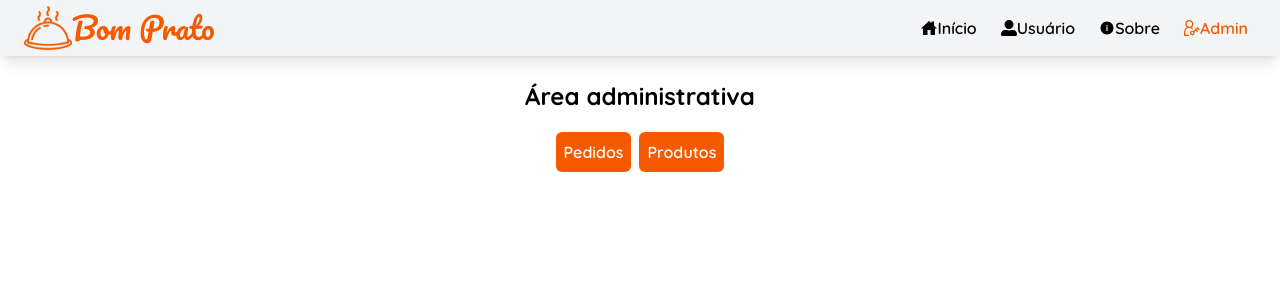
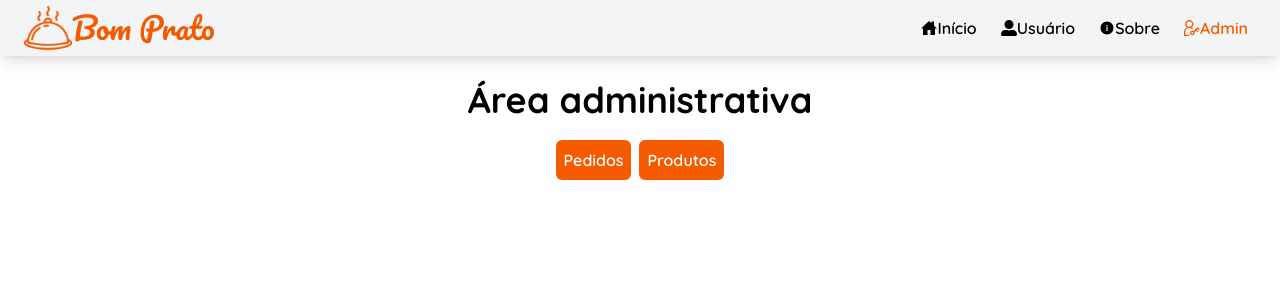
Before and after one commit to GuilhermeRPimenta/Restaurante, a React (Vite) app in the folder client/: page /admin in a window 1280 px wide. Shown: the top 300 px of the page. Built offline with nearby package versions, Linux system fonts and the light colour scheme.

Commit message:
feat(client): adds broken image and ButtonLink

```diff
--- a/client/src/components/Admin/Products/AdminProductCard.tsx
+++ b/client/src/components/Admin/Products/AdminProductCard.tsx
@@ -1,43 +1,38 @@
-import { useNavigate } from "react-router-dom";
-import Button from "../../Global/Button";
 import { Product } from "../../../types/Product";
+import brokenImage from "../../../assets/icons8-broken-image-100.png";
+import ButtonLink from "../../Global/ButtonLink";
 
 const AdminProductCard = ({ product }: { product: Product }) => {
-  const navigate = useNavigate();
-
-  const redirectToProductId = () => {
-    navigate(`/admin/products/${product.id}`);
-  };
   return (
     <div className="flex flex-col gap-2 items-center p-2 bg-secondary rounded-xl max-w-md w-full mx-auto hover:shadow-md">
-      <h3 className="text-2xl bold">{product.name}</h3>
+      <h3 className="text-2xl font-bold">{product.name}</h3>
       <img
-        src={product.imageUrl}
-        alt={product.name}
-        className="w-32 h-32 object-cover rounded-xl"
+        src={product.imageUrl || brokenImage}
+        alt={`Imagem de ${product.name}`}
+        className="w-48 h-48 object-cover rounded-xl"
       />
       <div>
-        <span>Categoria: </span>
+        <span className="font-bold">Categoria: </span>
         <span>{product.category}</span>
       </div>
       <div>
-        <span>Descrição: </span>
+        <span className="font-bold">Descrição: </span>
         <span>{product.description ? product.description : "NENHUMA"}</span>
       </div>
       <div className="mt-auto">
         <div>
-          <span>Preço: </span>
+          <span className="font-bold">Preço: </span>
           <span>{`R$${Number(product.price)
             .toFixed(2)
             .replace(".", ",")}`}</span>
         </div>
         <div>
-          <span>Id: </span>
+          <span className="font-bold">Id: </span>
           <span>{product.id}</span>
         </div>
       </div>
 
-      <Button onClick={redirectToProductId}>Editar</Button>
+      <ButtonLink to={`/admin/products/${product.id}`}>Editar</ButtonLink>
     </div>
   );
 };
--- /dev/null
+++ b/client/src/components/Global/ButtonLink.tsx
@@ -0,0 +1,36 @@
+import React from "react";
+import { Link } from "react-router-dom";
+
+const ButtonLink = ({
+  children,
+  variant,
+  className,
+  to,
+}: {
+  children?: React.ReactNode;
+  variant?: "constructive" | "desctructive" | "ghost";
+  className?: string;
+  to: string;
+}) => {
+  const baseStyle =
+    "flex items-center justify-center p-2 rounded-md font-semibold";
+  const variantStyles = {
+    primary: "bg-primary text-white hover:bg-orange-700",
+    constructive: "bg-green-500 text-white hover:bg-green-700",
+    desctructive: "bg-red-500 text-white hover:bg-red-700",
+    ghost:
+      "bg-transparent text-eerieBlack hover:bg-gray-200 hover:text-primary",
+  };
+  return (
+    <Link
+      to={to}
+      className={`${className} ${baseStyle} ${
+        variant ? variantStyles[variant] : variantStyles["primary"]
+      }`}
+    >
+      {children}
+    </Link>
+  );
+};
+
+export default ButtonLink;
--- a/client/src/pages/admin/Admin.tsx
+++ b/client/src/pages/admin/Admin.tsx
@@ -1,17 +1,12 @@
-import { useNavigate } from "react-router-dom";
-import Button from "../../components/Global/Button";
+import ButtonLink from "../../components/Global/ButtonLink";
 
 const Admin = () => {
-  const navigate = useNavigate();
-  const redirectToProducts = () => {
-    navigate("/admin/products");
-  };
   return (
     <div className="text-center items-center">
-      <h2 className="text-2xl font-bold">Área administrativa</h2>
+      <h2 className="text-4xl font-bold">Área administrativa</h2>
       <div className="flex w-full mt-5 justify-center gap-2">
-        <Button>Pedidos</Button>
-        <Button onClick={redirectToProducts}>Produtos</Button>
+        <ButtonLink to="/">Pedidos</ButtonLink>
+        <ButtonLink to="/admin/products">Produtos</ButtonLink>
       </div>
     </div>
   );
--- a/client/src/pages/admin/products/ProductsHome.tsx
+++ b/client/src/pages/admin/products/ProductsHome.tsx
@@ -1,8 +1,7 @@
-import { useNavigate } from "react-router-dom";
-import Button from "../../../components/Global/Button";
 import { useEffect, useState } from "react";
 import AdminProductCard from "../../../components/Admin/Products/AdminProductCard";
 import { Product, ProductsByCategory } from "../../../types/Product";
+import ButtonLink from "../../../components/Global/ButtonLink";
 
 const ProductsHome = () => {
   const [productsByCategory, setProductsByCategory] =
@@ -25,21 +24,19 @@ const ProductsHome = () => {
     };
     fetchProducts();
   }, []);
-  const navigate = useNavigate();
-  const redirectToProductCreation = () => {
-    navigate("/admin/products/productCreation");
-  };
   return (
-    <div className="text-center items-center p-2">
-      <h2 className="text-2xl font-bold">Produtos</h2>
-      <div className="flex w-full mt-5  justify-center gap-2">
-        <Button onClick={redirectToProductCreation}>Criar produto</Button>
+    <div className="text-center items-center px-2">
+      <h2 className="text-4xl font-bold">Produtos</h2>
+      <div className="flex w-full mt-6  justify-center gap-2">
+        <ButtonLink to={"/admin/products/productCreation"}>
+          Criar produto
+        </ButtonLink>
       </div>
       {productsByCategory &&
         Object.keys(productsByCategory).map((category) => {
           return (
             <div className="pt-6" key={category}>
-              <h3 className="text-2xl bold py-2">{category}</h3>
+              <h3 className="text-3xl font-bold py-2">{category}</h3>
               <div className="grid md:grid-cols-2 gap-3 max-w-3xl">
                 {productsByCategory[category]?.map((product) => (
                   <AdminProductCard product={product} key={product.id} />
```
Also changed, not shown: client/src/assets/icons8-broken-image-100.png (added).
